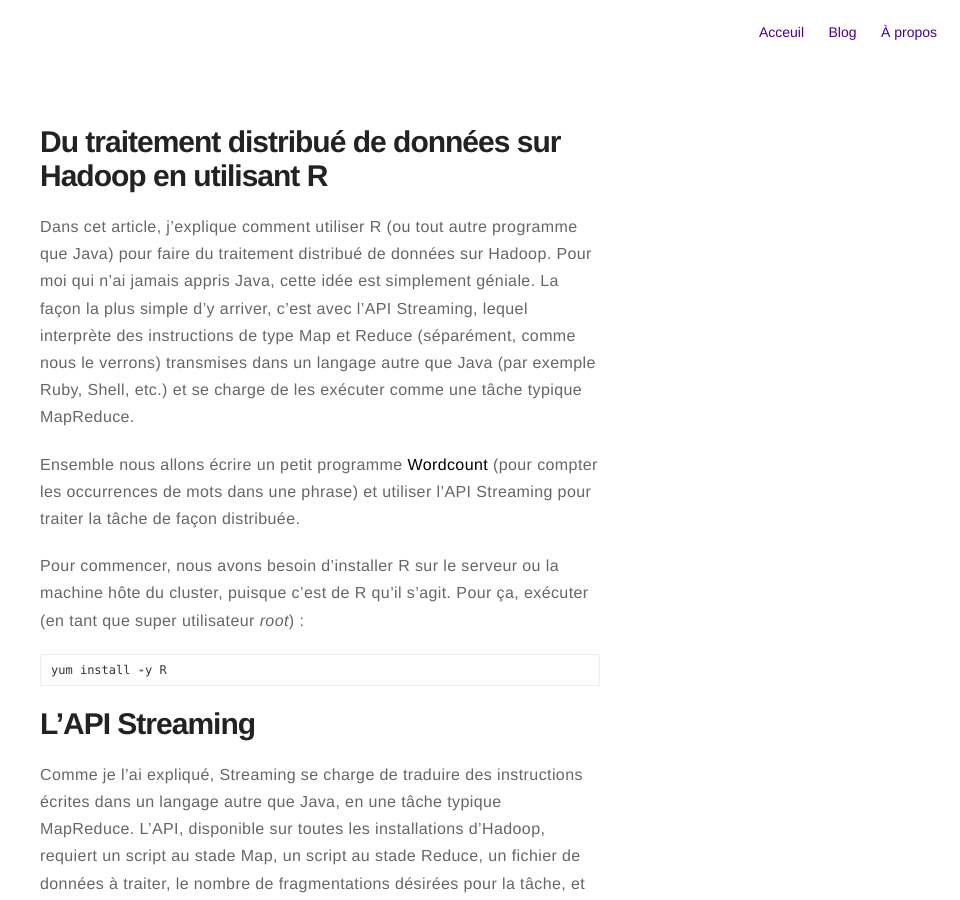
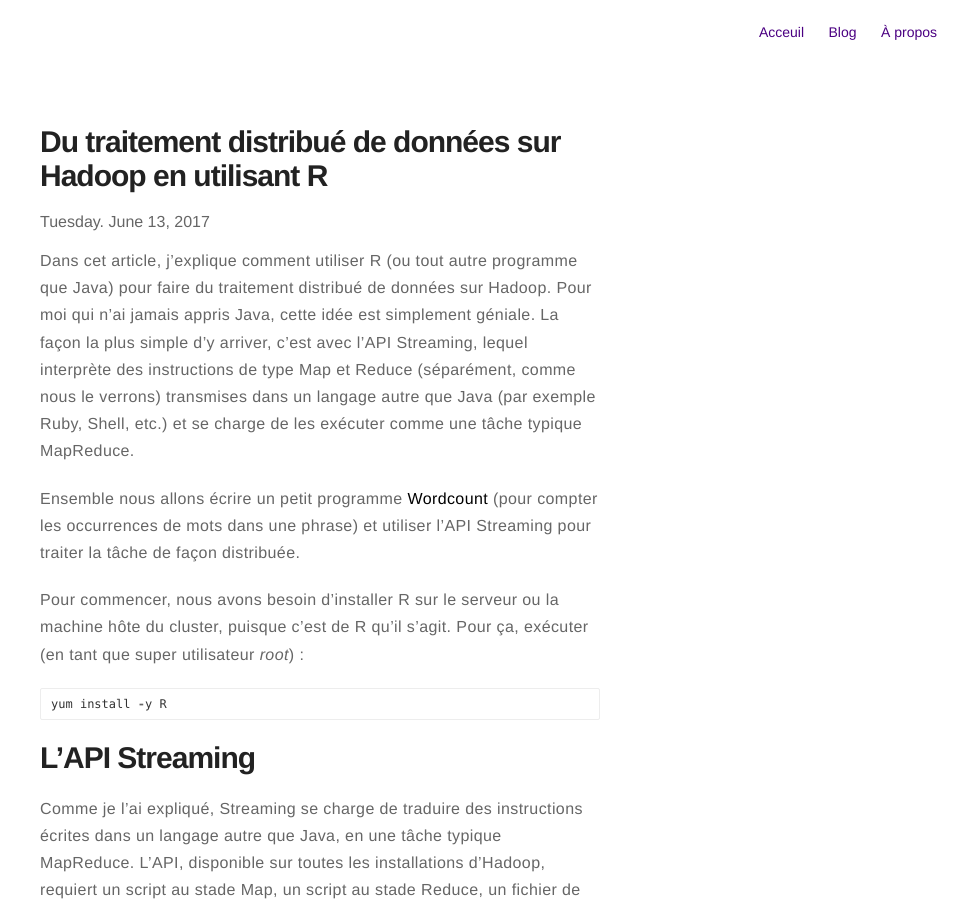
Before and after one commit to madeenamadou/madeenamadou.github.io, a Jekyll site: the page built from blog2/index.html, in a window 1280 px wide and 900 px high. Shown: the whole window, without its empty margins (320-1280 px from the left). Built offline with Jekyll 4.4.1, drawn with Linux system fonts in a browser that asks for light colours.

Commit message:
Update index.html

```diff
--- a/blog2/index.html
+++ b/blog2/index.html
@@ -20,7 +20,7 @@
 							{% if post.hidden != true %}
 								<h1 class="title">{{ post.title }}</h1>
 								<span class="date">
-								    <time datetime="{{ page.date | date:"%d-%m-%Y" }}">{{ page.date | date: "%A. %B %d, %Y" }}</time>
+								    <time datetime="{{ post.date | date:"%d-%m-%Y" }}">{{ post.date | date: "%A. %B %d, %Y" }}</time>
 								</span>
 								{{ post.content }}
 							{% endif %}
@@ -41,7 +41,7 @@
 							{% if post.hidden != true %}
 								<h1 class="title">{{ post.title }}</h1>
 								<span class="date">
-								    <time datetime="{{ page.date | date:"%d-%m-%Y" }}">{{ page.date | date: "%A. %B %d, %Y" }}</time>
+								    <time datetime="{{ post.date | date:"%d-%m-%Y" }}">{{ post.date | date: "%A. %B %d, %Y" }}</time>
 								</span>
 								{{ post.content }}
 							{% endif %}
```
